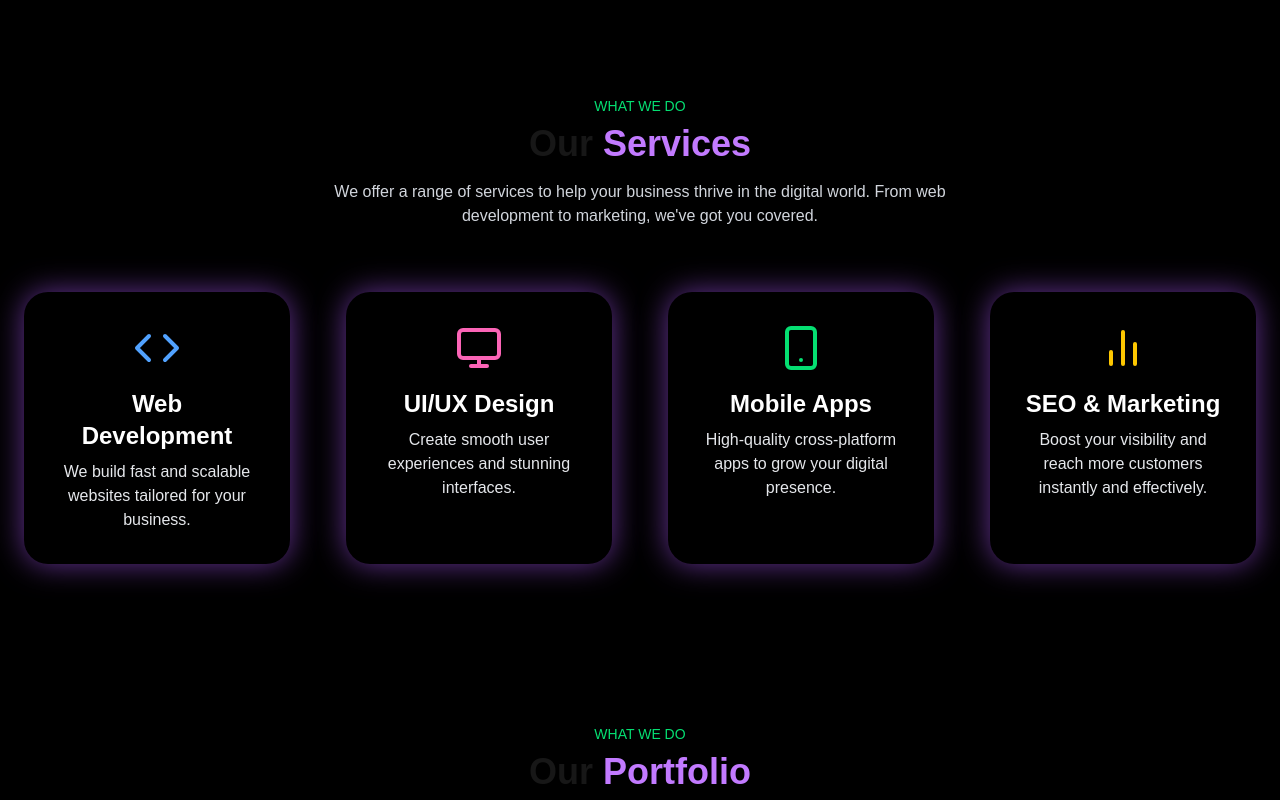
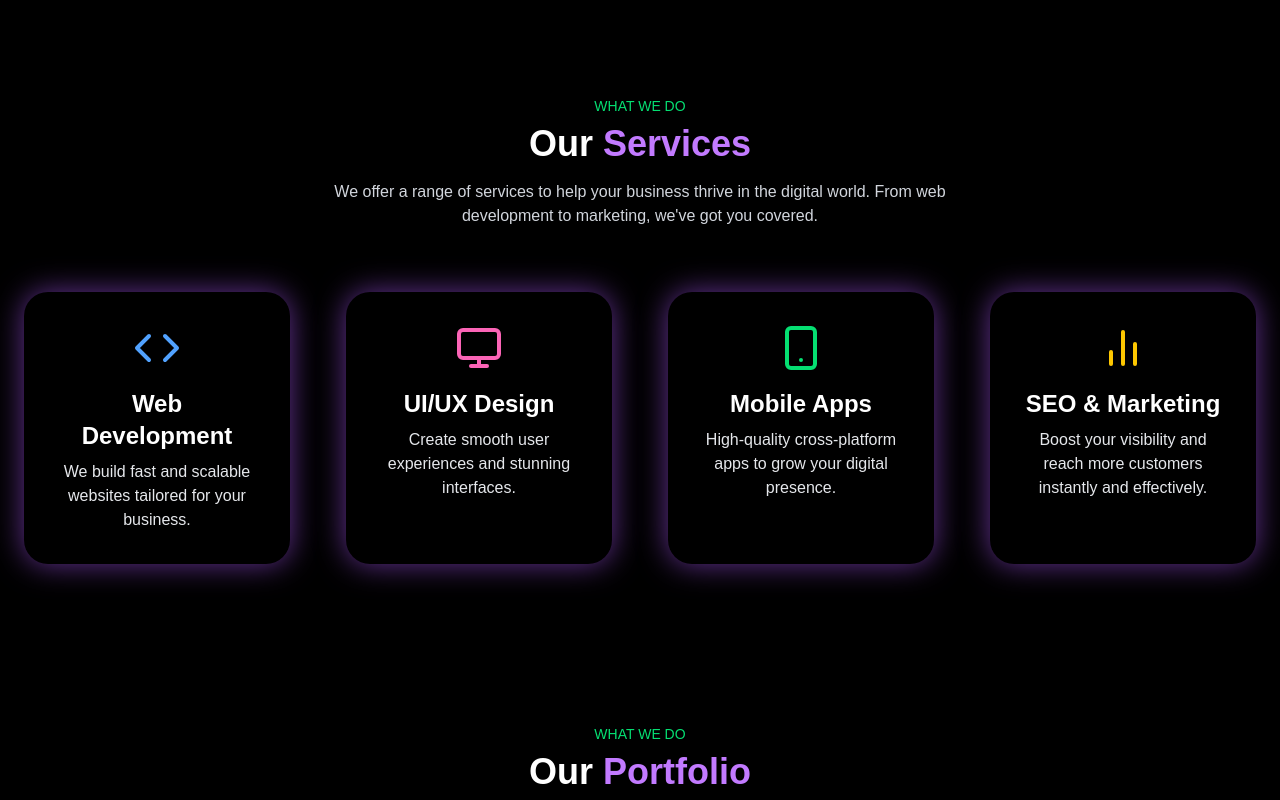
Before and after one commit to iqbalxrr/tecnigo-agency, a Next.js app: page / in a window 1280 px wide. Shown: the part 880-1680 px from the top of the page. Built offline with nearby package versions, Linux system fonts and the light colour scheme.

Commit message:
added fix plm

```diff
--- a/src/components/HomePortfolio.jsx
+++ b/src/components/HomePortfolio.jsx
@@ -40,7 +40,7 @@ export default function HomePortfolio() {
         {/* Header */}
       <div className="text-center mb-16">
         <p className="text-green-400 uppercase text-sm">what we do</p>
-        <h2 className="text-4xl font-bold mt-2">
+        <h2 className="text-4xl font-bold mt-2 text-white">
           Our <span className="text-purple-400">Portfolio</span> <br />
 
         </h2>
--- a/src/components/Services.jsx
+++ b/src/components/Services.jsx
@@ -43,7 +43,7 @@ const SpotlightServices = () => {
            {/* Header */}
       <div className="text-center mb-16">
         <p className="text-green-400 uppercase text-sm">what we do</p>
-        <h2 className="text-4xl font-bold mt-2">
+        <h2 className="text-4xl font-bold mt-2 text-white">
           Our <span className="text-purple-400">Services</span> <br />
 
         </h2>
```
